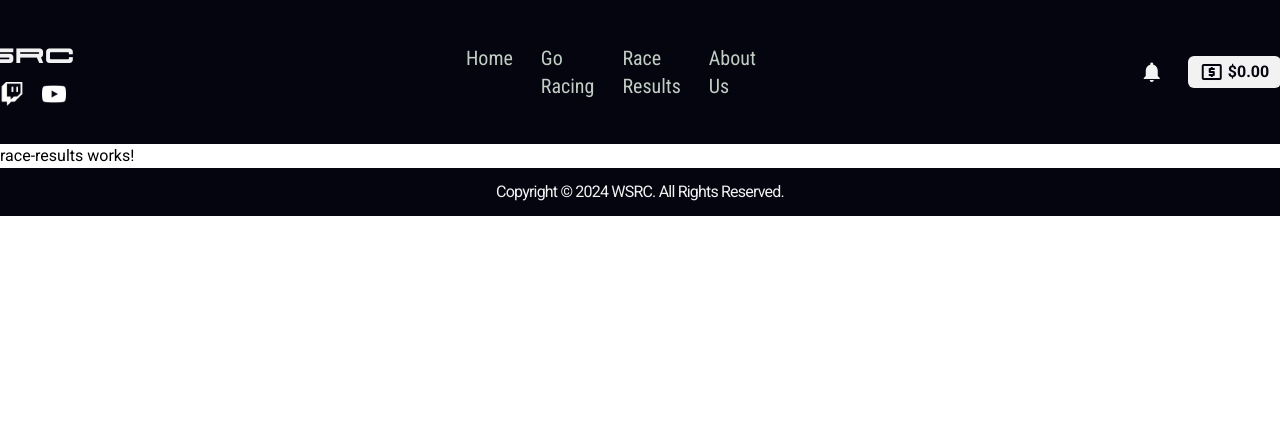
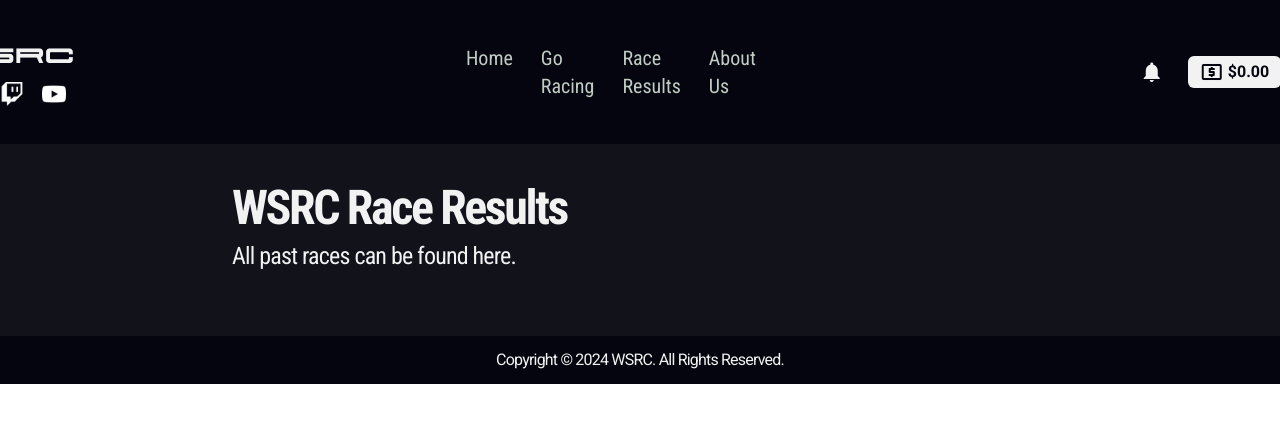
Before and after one commit to Caleb13360/wsrc, an Angular app in the folder wsrc-app/: page /results in a window 1280 px wide. Shown: the top 422 px of the page. Built offline with nearby package versions, Linux system fonts and the light colour scheme.

Commit message:
Race results basic UI added

```diff
--- a/wsrc-app/src/app/race-results/race-results.component.html
+++ b/wsrc-app/src/app/race-results/race-results.component.html
@@ -1 +1,16 @@
-<p>race-results works!</p>
+<div class="bg-cDarkBlue text-cWhite font-roboto tracking-tighter">
+    <!-- Upcoming -->
+    <div class="p-6 w-full ">
+        <!-- Header and Sub-header -->
+        <div class="flex justify-between items-center mb-6 mt-4 mx-52">
+            <div>
+                <h1 class="text-5xl mb-2 font-roboto-condensed tracking-tighter font-bold ">WSRC Race Results</h1>
+                <h2 class="text-cWhite text-2xl mb-4 font-roboto-condensed tracking-tighterl">All past races can be found here.</h2>
+            </div>
+
+        </div>
+
+        <!-- Table -->
+
+
+</div>
```
